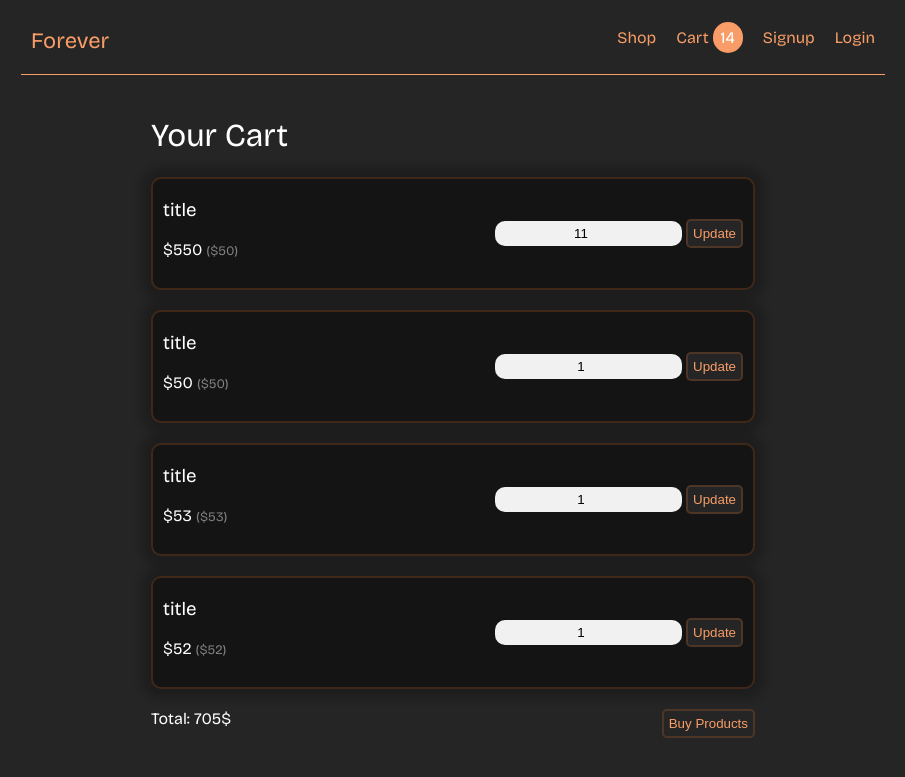
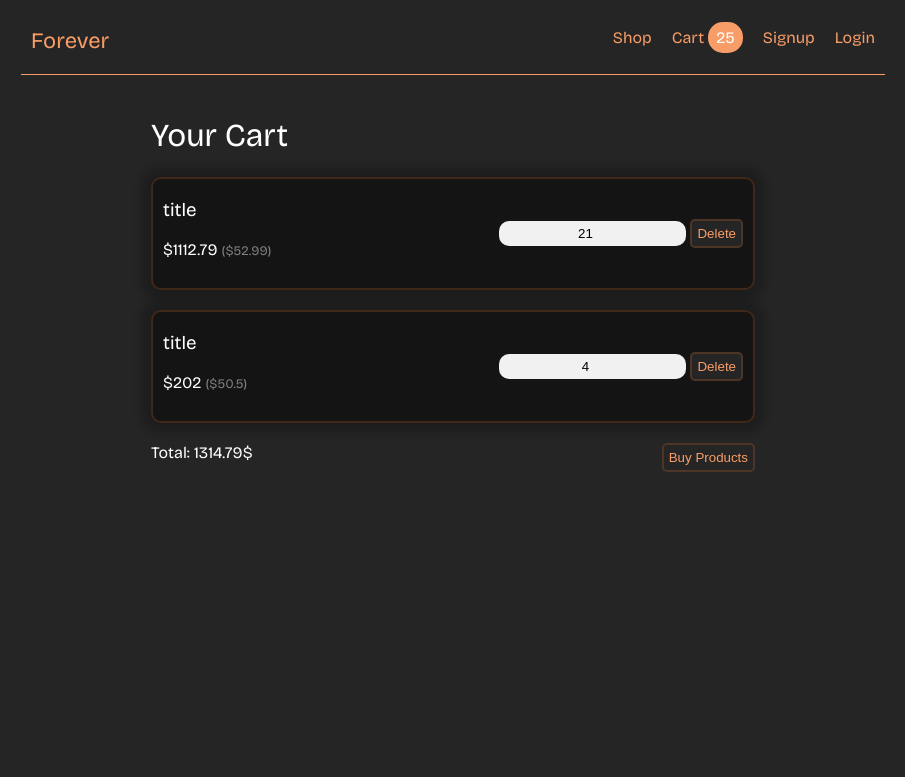
Before and after one commit to evyatarevi/OnlineShop, a Node server app: page /cart in a window 1280 px wide. Shown: the top 777 px of the page, without its empty margins (187-1092 px from the left). Run offline with Node 20, Linux system fonts and the light colour scheme; some web fonts are replaced.

Commit message:
added: delete button(from the cart), decimal prices

```diff
--- a/app.js
+++ b/app.js
@@ -1,7 +1,6 @@
 const express = require('express');
 const path = require('path');
 const fs = require('fs');
-const { json } = require('body-parser');
 
 const app = express();
 
@@ -42,7 +41,7 @@ app.get('/cart', (req, res) => {
                 cartArray[i].title = productsArray[j].title;
                 cartArray[i].description = productsArray[j].description;
                 cartArray[i].price = productsArray[j].price;
-                continue;
+                break;
             }
         }
     }
@@ -140,6 +139,26 @@ app.post('/updateCart', (req, res) => {
     }
 });
 
+app.post('/delete-product', (req, res) => {
+    const productId = req.body.id*1;
+    const cartArray = JSON.parse(fs.readFileSync(cartFilePath));
+
+    for(let i=0; i<cartArray.length; i++){
+        if(cartArray[i].id === productId){
+            cartArray.splice(i,1);
+            break;
+        }
+    }
+
+    try {
+        fs.writeFileSync(cartFilePath, JSON.stringify(cartArray));
+        res.json({message: 'Deleted successfully'});
+    } catch (error) {
+        res.json({message: error});
+    }
+});
+
+
 
 app.listen(3000, () => {
     console.log('Server is running...');
--- a/data/cart.json
+++ b/data/cart.json
@@ -1 +1 @@
-[{"id":1,"amount":11},{"id":9,"amount":1},{"id":3,"amount":1},{"id":2,"amount":1}]
+[{"id":2,"amount":21},{"id":1,"amount":4}]
--- a/data/products.json
+++ b/data/products.json
@@ -1,5 +1,5 @@
-[{"id":1,"image":"/images/ein-gedi.jpg","title": "title", "description": "description", "price": 50, "available": "not-available"},
-{"id":2,"image":"/images/ein-gedi.jpg","title": "title", "description": "description", "price": 52, "available": "available"},
+[{"id":1,"image":"/images/ein-gedi.jpg","title": "title", "description": "description", "price": 50.5, "available": "not-available"},
+{"id":2,"image":"/images/ein-gedi.jpg","title": "title", "description": "description", "price": 52.99, "available": "available"},
 {"id":3,"image":"/images/ein-gedi.jpg","title": "title", "description": "description", "price": 53, "available": "available"},
 {"id":4,"image":"/images/ein-gedi.jpg","title": "title", "description": "description", "price": 54, "available": "available"},
 {"id":5,"image":"/images/ein-gedi.jpg","title": "title", "description": "description", "price": 50, "available": "available"},
--- a/public/scripts/cart.js
+++ b/public/scripts/cart.js
@@ -1,72 +1,98 @@
-
 const updateCart = (event) => {
-    const amountDiv = event.target.closest('.amount-div');
-    const amountInput = amountDiv.querySelector('.amount-input');
+  const amountDiv = event.target.closest(".amount-div");
+  const amountInput = amountDiv.querySelector(".amount-input");
   const productAmount = amountInput.value;
-    const productCard = event.target.closest('.product-card');
+  const productCard = event.target.closest(".product-card");
   const productId = productCard.dataset.id;
 
-    fetch('/updateCart', {
-        method: 'POST',
-        headers: {'Content-Type': 'application/json'},
-        body: JSON.stringify({id: productId, amount: productAmount})
+  fetch("/updateCart", {
+    method: "POST",
+    headers: { "Content-Type": "application/json" },
+    body: JSON.stringify({ id: productId, amount: productAmount }),
   })
-    .then(response => response.json())
-    .then(data => console.log(data.message));
+    .then((response) => response.json())
+    .then((data) => console.log(data.message));
 };
 
 const updateNumberSymbol = () => {
-    fetch('/getProductCartAmount')
-    .then(response => response.json())
-    .then(data =>
-        document.getElementById('sumCartProducts').textContent = data.amountProducts);
+  fetch("/getProductCartAmount")
+    .then((response) => response.json())
+    .then(
+      (data) =>
+        (document.getElementById("sumCartProducts").textContent =
+          data.amountProducts)
+    );
 };
 
 const updateTotalPriceProduct = (event) => {
-
   const amountProducts = parseInt(event.target.value);
   const productCard = event.target.parentElement.parentElement;
-    const textPriceProduct = productCard.querySelector('.price-product').textContent;
-    const priceProduct = parseFloat(textPriceProduct.replace(/[^0-9]/g, ''));
-    const totalPriceProduct = productCard.querySelector('.total-price-product');
+  const textPriceProduct =
+    productCard.querySelector(".price-product").textContent;
+  const priceProduct = parseFloat(textPriceProduct.replace(/[^\d.]/g, ""));  //replace(/[^\d.]/g, "") - retain the decimal point in the resulting number
+  const totalPriceProduct = productCard.querySelector(".total-price-product");
 
-    const totalPrice = priceProduct*amountProducts;
+  const totalPrice = priceProduct * amountProducts;
   totalPriceProduct.textContent = `$${totalPrice}`;
-
-}
+};
 
 const updateTotalAllPriceProducts = () => {
-    const totalPricesCollection = document.getElementsByClassName('total-price-product'); //return html collection
+  const totalPricesCollection = document.getElementsByClassName(
+    "total-price-product"
+  ); //return html collection
 
   let sumTotalPrices = 0;
-    for(let i=0; i<totalPricesCollection.length; i++){
-        let totalPriceProduct = totalPricesCollection[i].textContent.replace(/[^0-9]/g, '');
+  for (let i = 0; i < totalPricesCollection.length; i++) {
+    let totalPriceProduct = totalPricesCollection[i].textContent.replace(
+      /[^\d.]/g,"");
     totalPriceProduct = parseFloat(totalPriceProduct);
     // if totalPriceProduct contains a non-numeric string, parseFloat will return NaN (Not a Number).
-        if (!isNaN(totalPriceProduct)){
+    if (!isNaN(totalPriceProduct)) {
       sumTotalPrices += totalPriceProduct;
     }
   }
 
-    document.getElementById('sum-total-prices').textContent = `Total: ${sumTotalPrices}$`;
+  sumTotalPrices = sumTotalPrices.toFixed(2);  //The toFixed method returns a string representing a number in fixed-point notation, with a specified number of digits after the decimal point.
+
+  document.getElementById(
+    "sum-total-prices"
+  ).textContent = `Total: ${sumTotalPrices}$`;
+};
+
+const deleteProduct = async (event) => {
+    const product = event.target.closest(".product-card");
+    const productId = product.dataset.id;
+    const response = await fetch("/delete-product", {
+        method: "POST",
+        headers: { "content-type": "application/json" },
+        body: JSON.stringify({ id: productId}),
+    });
+    const data = await response.json();
+    if(data.message === 'Deleted successfully'){
+        product.remove();
+        console.log(`product ${productId} ${data.message}`);
+        updateNumberSymbol();
+        updateTotalAllPriceProducts();
     }
-
+};
 
 //main app
-document.addEventListener('DOMContentLoaded', () => {
-    const productsList = document.getElementById('cart-products-list');
+document.addEventListener("DOMContentLoaded", () => {
+  const productsList = document.getElementById("cart-products-list");
   updateTotalAllPriceProducts();
 
-    // productsList.addEventListener('click', (event) => {
-    //     if(event.target.classList.contains('update-btn')){
-    //         updateCart(event);
-    //         updateNumberSymbol();
-    //     }
-    // });
+  productsList.addEventListener("click", (event) => {
+    if (event.target.classList.contains("delete-btn")) {
+      deleteProduct(event);
+    }
+  });
 
-    productsList.addEventListener('change', (event) => {
-        if(event.target.classList.contains('amount-input')){
-            if(parseInt(event.target.value) < 1 || isNaN(parseInt(event.target.value))){
+  productsList.addEventListener("change", (event) => {
+    if (event.target.classList.contains("amount-input")) {
+      if (
+        parseInt(event.target.value) < 1 ||
+        isNaN(parseInt(event.target.value))
+      ) {
         event.target.value = 1;
       }
       updateCart(event);
@@ -74,5 +100,5 @@ document.addEventListener('DOMContentLoaded', () => {
       updateTotalPriceProduct(event);
       updateTotalAllPriceProducts();
     }
-    })
   });
+});
--- a/public/styles/cart.css
+++ b/public/styles/cart.css
@@ -33,7 +33,7 @@
     text-align: center;
     background-color: rgb(241, 241, 241);
 }
-.update-btn{
+.delete-btn{
     padding: 5px;
     border-radius: 5px;
     color: rgb(248, 157, 103);
@@ -47,6 +47,6 @@
     background-color: rgb(37, 37, 37);
     border: solid rgba(241, 119, 48, 0.2) 2px;
 }
-.update-btn:hover, .buy-btn:hover{
+.delete-btn:hover, .buy-btn:hover{
     cursor: pointer;
 }
--- a/views/cart.ejs
+++ b/views/cart.ejs
@@ -15,7 +15,7 @@
                 </div>
                 <div class="amount-div">
                     <input class="amount-input" type="number" value="<%= element.amount %>" min="1">
-                    <button class="update-btn">Update</button>
+                    <button class="delete-btn">Delete</button>
                 </div>
             </div>
 
```
Also changed, not shown: public/scripts/shop.js (+5 -2 lines). Lines whose indentation alone changed are shown as unchanged.
